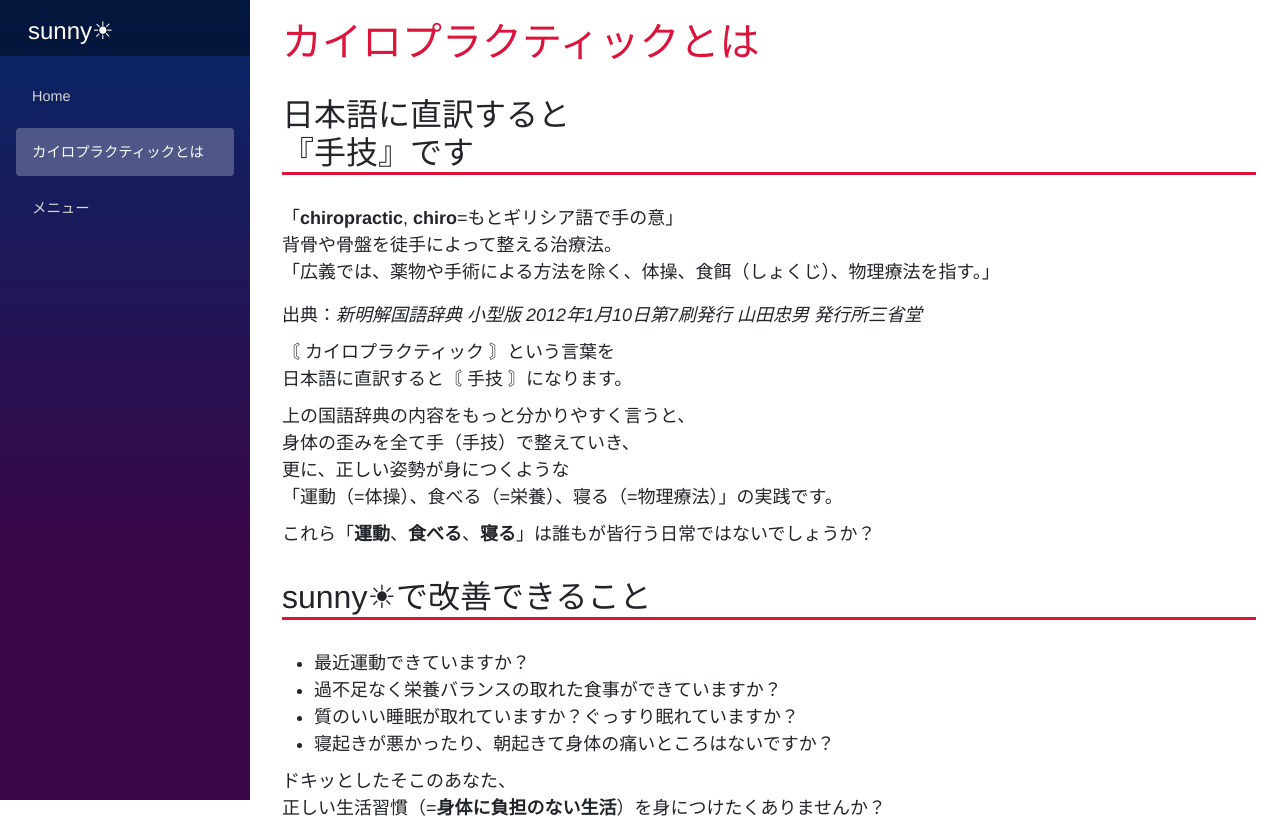
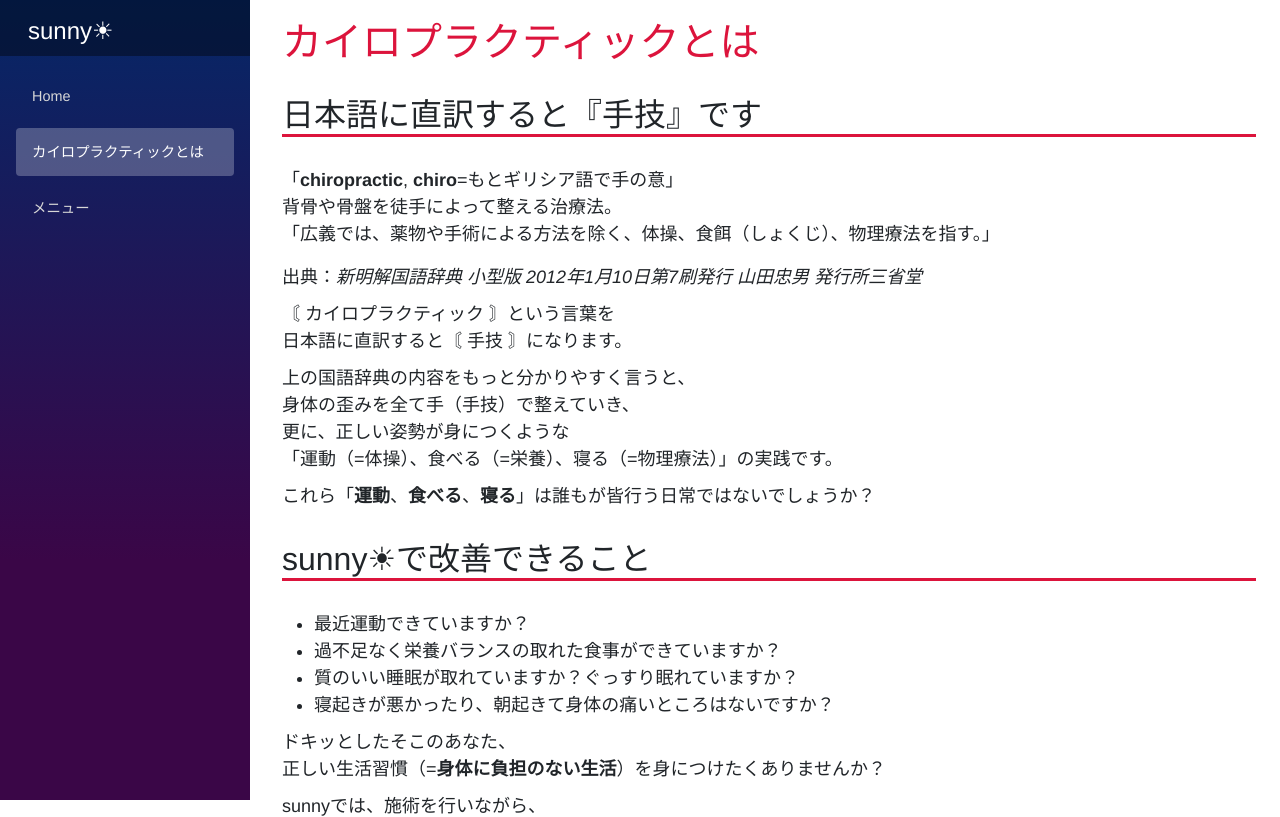
Before and after one commit to rakekiyo/sunny-hp_old, an ASP.NET Core app: page /about in a window 1280 px wide. Shown: the top 817 px of the page. Run offline with ASP.NET Core 8, Linux system fonts and the light colour scheme; style sheets or scripts are compiled from the project's sources; some web fonts are replaced.

Commit message:
レイアウトを変更

```diff
--- a/blazor-app/Pages/About.razor
+++ b/blazor-app/Pages/About.razor
@@ -8,7 +8,7 @@
 
 <section>
 
-  <h2 class="sunny-subtitle">日本語に直訳すると<br>『手技』です</h2>
+  <h2 class="sunny-subtitle">日本語に直訳すると『手技』です</h2>
 
   <blockquote class="sunny-reference">
     <p>
--- a/blazor-app/wwwroot/css/sunny.css
+++ b/blazor-app/wwwroot/css/sunny.css
@@ -14,6 +14,7 @@
 }
 
 .sunny-img-top {
+	max-width: 100%;
 	width: 100%;
 }
 
```
